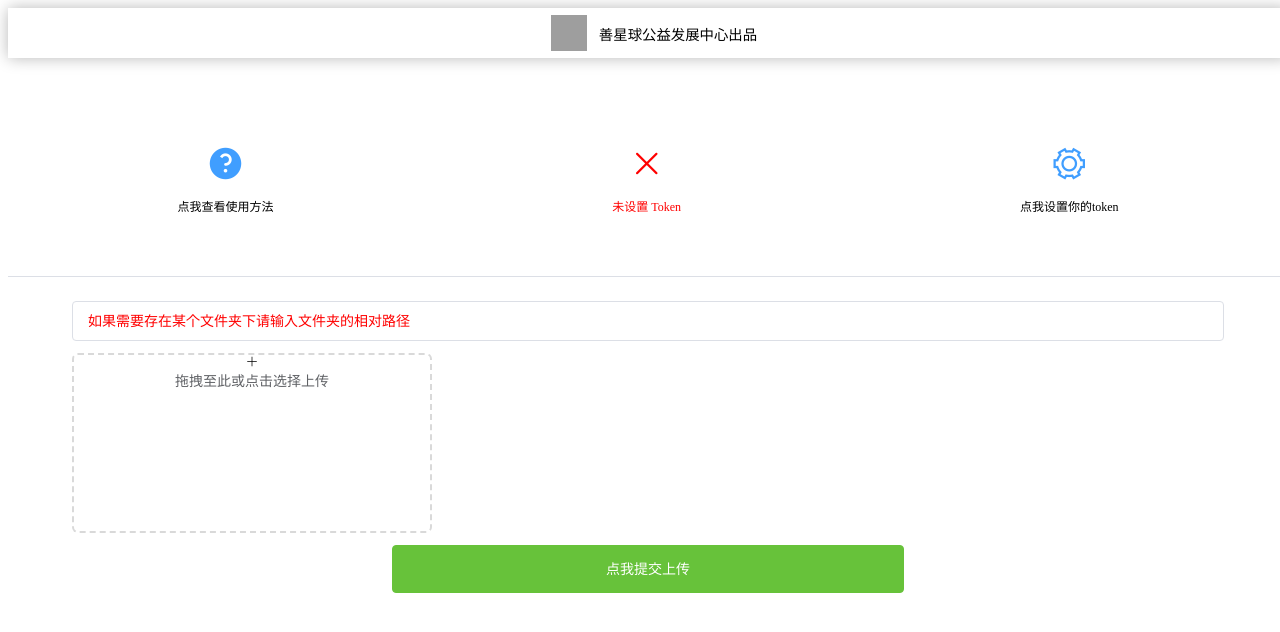
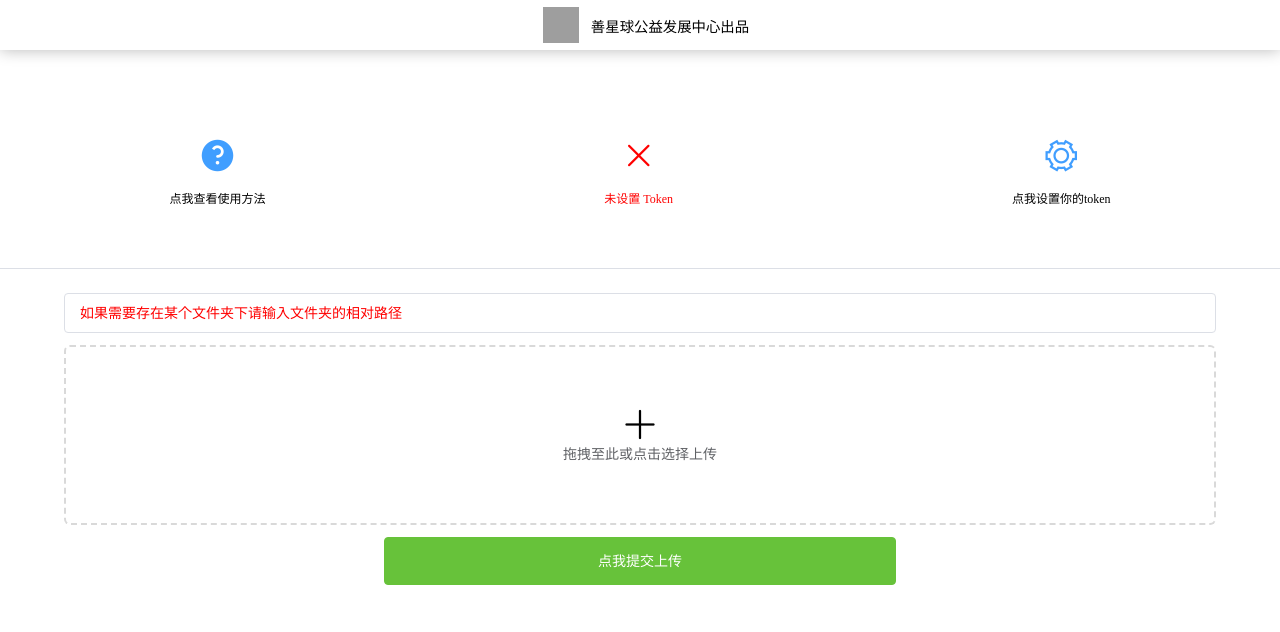
Before and after one commit to 18458334106/demoUpLoad, a Vue app: page / in a window 1280 px wide. Shown: the top 632 px of the page. Built offline with nearby package versions, Linux system fonts and the light colour scheme; grey boxes are pictures that could not be loaded.

Commit message:
样式适配

```diff
--- a/package.json
+++ b/package.json
@@ -23,8 +23,9 @@
     "@vue/cli-service": "~5.0.0",
     "eslint": "^7.32.0",
     "eslint-plugin-vue": "^8.0.3",
-    "sass": "^1.68.0",
+    "node-sass": "^9.0.0",
     "sass-loader": "^13.3.2",
+    "sass-resources-loader": "^2.2.5",
     "vue-template-compiler": "^2.6.14"
   },
   "eslintConfig": {
--- a/src/App.vue
+++ b/src/App.vue
@@ -9,20 +9,21 @@
     <div class="main flexColumn">
       <div class="flexRowCenterAll"
         style="width: 100%;height: 10rem;margin: 1rem 0;justify-content: space-around;">
-        <div class="flexColumnCenterAll" @click="howToUseVis = true">
+        <div class="flexColumnCenterAll" @click="howToUseVis = true"
+        style="cursor: pointer;">
           <i class="el-icon-question" style="color:#409EFF;font-size: 3rem;"></i>
           <br>
           <span>点我查看使用方法</span>
         </div>
         <div class="flexColumnCenterAll" @click="()=>{
-          token ? '' : keySet = true;
-        }">
+          this.token ? '' : this.keySet = true;
+        }" style="cursor: pointer;">
           <i v-if="token" class="el-icon-check" style="color: #67C23A;font-size: 3rem;"></i>
           <i v-else class="el-icon-close" style="color: red;font-size: 3rem;"></i>
           <br>
           <span v-bind:style="{'color': token ? '#67C23A' : 'red'}">{{ token ? '已设置 Token' : '未设置 Token' }}</span>
         </div>
-        <div class="flexColumnCenterAll" @click="keySet = true">
+        <div class="flexColumnCenterAll" @click="keySet = true" style="cursor: pointer;">
           <i class="el-icon-setting" style="color:#409EFF;font-size: 3rem;"></i>
           <br>
           <span>点我设置你的token</span>
@@ -48,7 +49,7 @@
         list-type="picture"
       >
         <template #trigger>
-          <i class="el-icon--upload el-icon-plus"></i>
+          <i class="el-icon--upload el-icon-plus" style="font-size: 3rem;"></i>
           <div class="el-upload__text">
             拖拽至此或点击选择上传
           </div>
@@ -81,7 +82,7 @@
 
 
 
-    <el-drawer title="使用方法" v-model="howToUseVis" direction="btt">
+    <el-drawer title="使用方法" :visible.sync="howToUseVis" direction="btt">
       <p class="upP">1.找到手机设置中设备的序列号并且复制</p>
       <p class="upP">2.点击页面上的设置Token</p>
       <p class="upP">3.输入Token并提交</p>
@@ -89,7 +90,7 @@
       <p class="upP">作者联系方式：19857191790</p>
     </el-drawer>
 
-    <el-drawer title="设置Token" v-model="keySet" direction="btt">
+    <el-drawer title="设置Token" :visible.sync="keySet" direction="btt">
       <el-form :model="keySetForm" :rules="keySetRules" ref="keySetRef">
           <el-form-item prop="key">
             <el-input v-model="keySetForm.key" size="large" placeholder="请输入Token" />
@@ -142,9 +143,6 @@
             this.inputDis = false
           }
         }
-      },
-      created(){
-
       },
       methods:{
         handleChange(file){
@@ -257,7 +255,7 @@
       height: 4rem;
     }
     .el-drawer__body .upP{
-      font-size: 2rem;
+      font-size: 1rem;
     }
   }
 </style>
@@ -276,6 +274,11 @@
     }
     .el-upload-dragger{
       border-width: 2px;
+      width: 100%;
+      display: flex;
+      flex-direction: column;
+      align-items: center;
+      justify-content: center;
     }
     .el-input__wrapper{
       box-shadow: 0 0 0 2px var(--el-input-border-color,var(--el-border-color)) inset;
@@ -296,4 +299,7 @@
       color: red;
     }
   }
+  .el-drawer__body{
+    padding: 2rem;
+  }
 </style>
--- a/vue.config.js
+++ b/vue.config.js
@@ -6,5 +6,12 @@ module.exports = defineConfig({
     host:'0.0.0.0',
     port:8080,
     open:true
+  },
+  css: {
+    loaderOptions: {
+      sass: {
+        additionalData : `@import "@/style.scss";`
+      }
+    }
   }
 })
```
Also changed, not shown: 1 other file (tests, documents, lock files or other folders).
